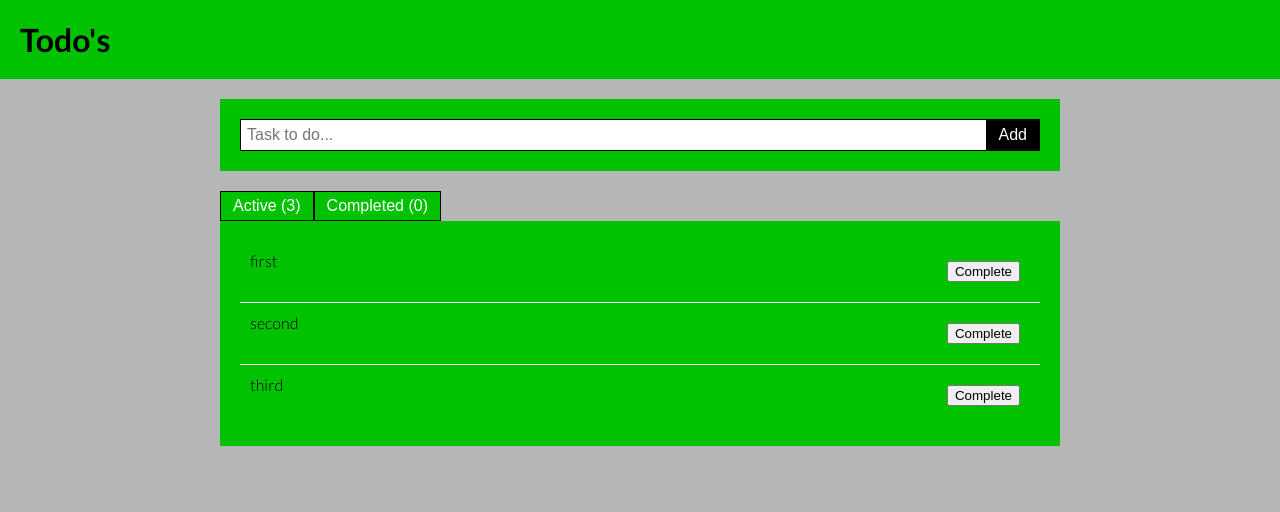
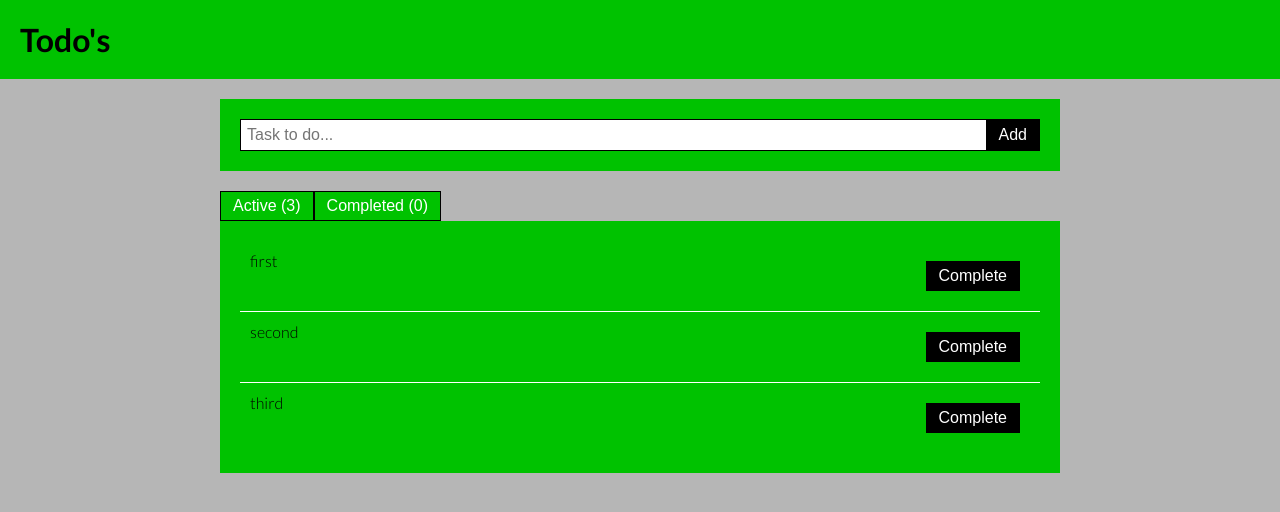
Before and after one commit to mEsUsah/vue-todo, a Vue app: page / in a window 1280 px wide. Shown: the top 512 px of the page. Built offline with nearby package versions, Linux system fonts and the light colour scheme.

Commit message:
add BaseButton

```diff
--- /dev/null
+++ b/src/components/BaseButton.vue
@@ -0,0 +1,17 @@
+<template>
+    <button>
+        <slot></slot>
+    </button>
+</template>
+
+<style scoped>
+    button{
+        padding: 6px 12px;
+        font-size: 16px;
+        line-height: 16px;
+        border: 1px solid black;
+        background-color: black;
+        color: white;
+        cursor: pointer;
+    }
+</style>
--- a/src/components/TaskItem.vue
+++ b/src/components/TaskItem.vue
@@ -2,9 +2,9 @@
     <div>
         <p>{{ task }}</p>
         <div>
-            <button v-if="complete" @click="deleteTask(id)">Delete</button>
-            <button v-if="complete" @click="activateTask(id)">Activate</button>
-            <button v-else @click="completeTask(id)">Complete</button>
+            <base-button v-if="complete" @click="deleteTask(id)">Delete</base-button>
+            <base-button v-if="complete" @click="activateTask(id)">Activate</base-button>
+            <base-button v-else @click="completeTask(id)">Complete</base-button>
         </div>
     </div>
 </template>
```
Also changed, not shown: src/main.js (+4 -3 lines).
